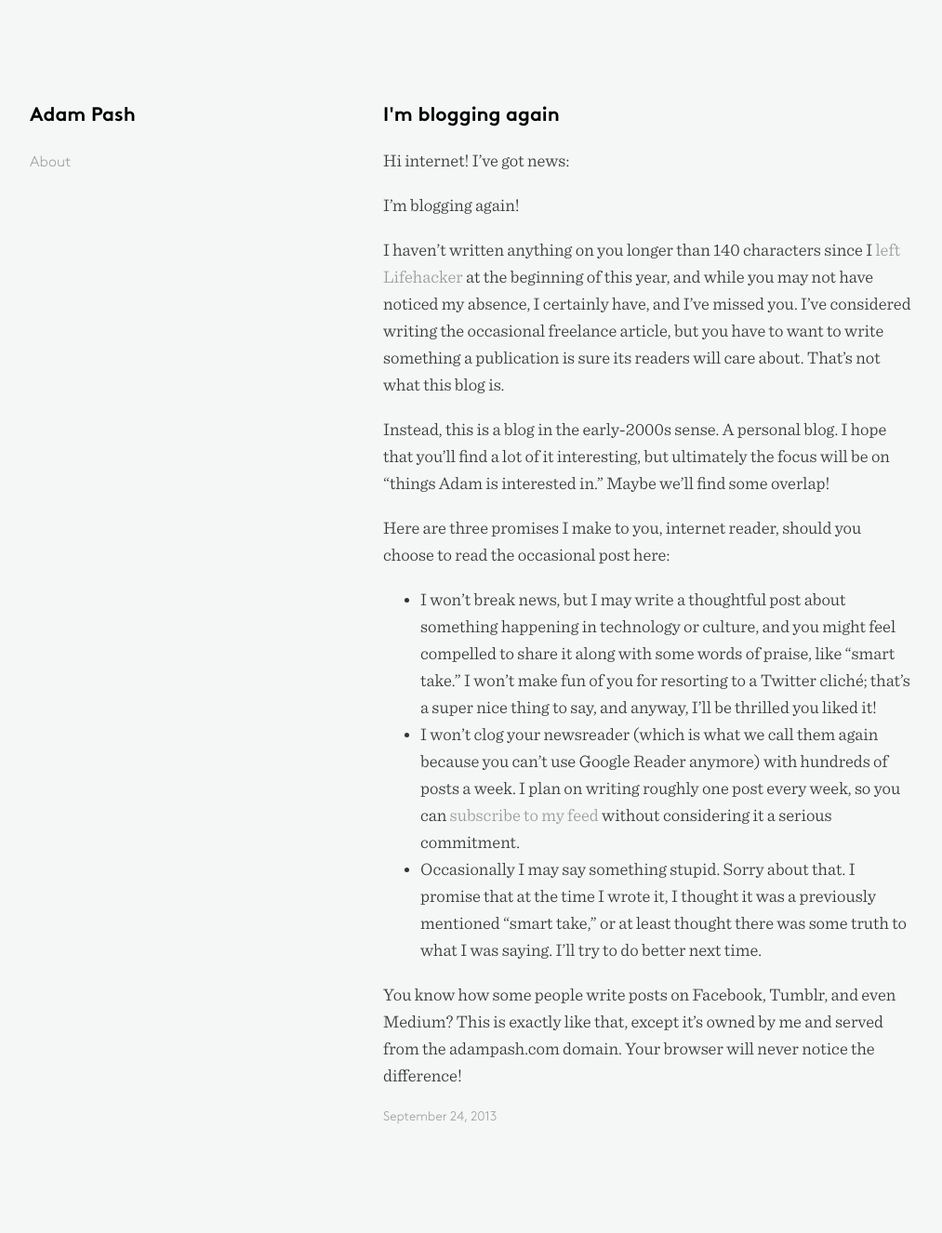
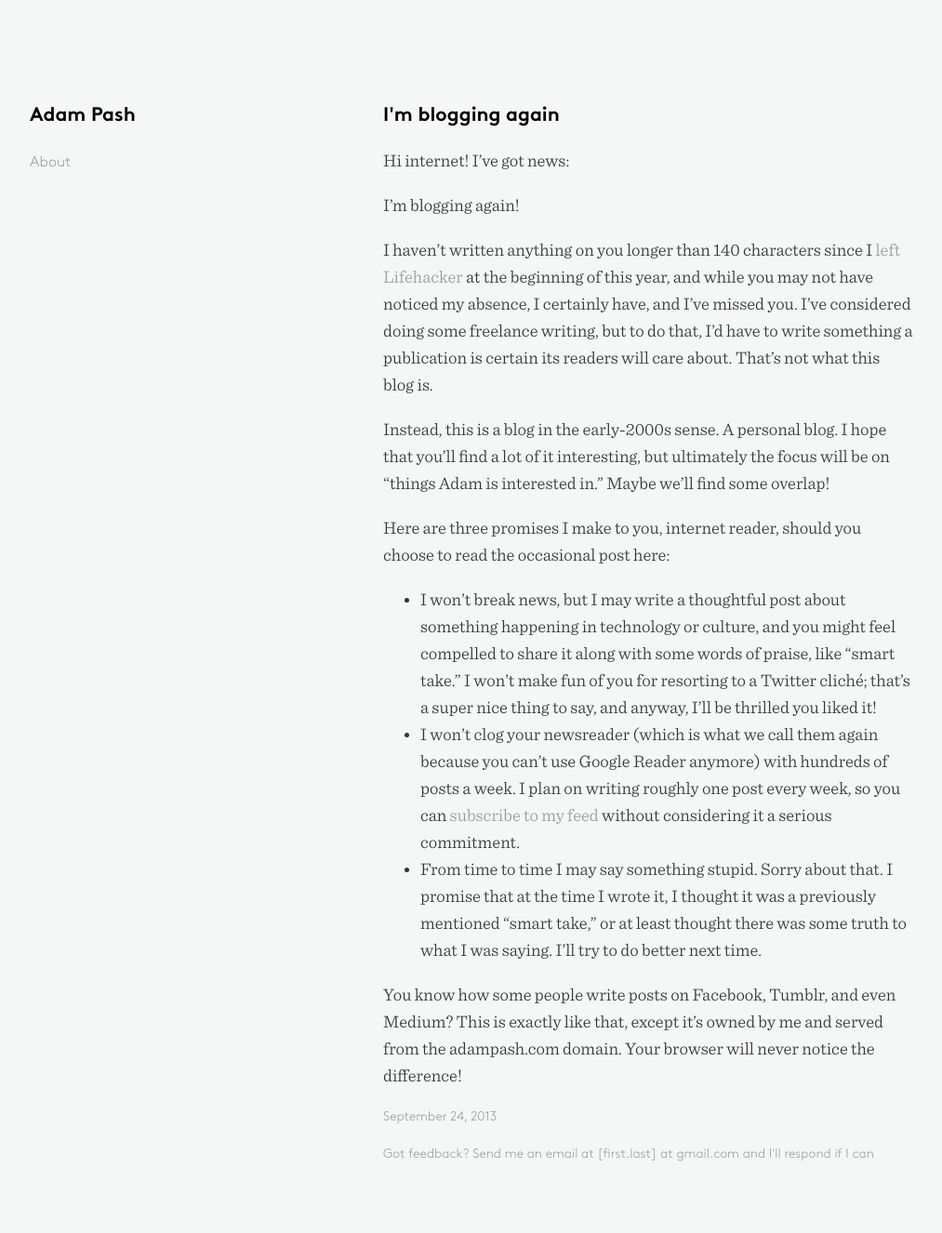
Before and after one commit to adampash/adampash.github.io, a Jekyll site: the page built from _posts/2013-09-24-i'm-blogging-again.md, in a window 1280 px wide. Shown: the whole page at 93% size, without its empty margins (38-1051 px from the left). Built offline with Jekyll 4.4.1, drawn with Linux system fonts in a browser that asks for light colours; Markdown is read by kramdown in place of the engine named in the settings; before the commit the page ends 1286 px from its top, so only the background shows below that.

Commit message:
added feedback note

```diff
--- a/_layouts/post.html
+++ b/_layouts/post.html
@@ -13,8 +13,12 @@ layout: default
     {{ content }}
   </div>
   <div class="meta">
-      <span class="date">
+      <div class="date">
         {{ page.date | date: "%B %e, %Y" }}
-      </span>
+      </div>
+      <br />
+      <div class="date">
+        Got feedback? Send me an email at [first.last] at gmail.com and I'll respond if I can
+      </div>
   </div>
 </div>
--- a/_posts/2013-09-24-i'm-blogging-again.md
+++ b/_posts/2013-09-24-i'm-blogging-again.md
@@ -8,14 +8,14 @@ Hi internet! I've got news:
 
 I'm blogging again!
 
-I haven't written anything on you longer than 140 characters since I [left Lifehacker](http://lifehacker.com/5973647/it-was-pash-like-cash) at the beginning of this year, and while you may not have noticed my absence, I certainly have, and I've missed you. I've considered writing the occasional freelance article, but you have to want to write something a publication is sure its readers will care about. That's not what this blog is.
+I haven't written anything on you longer than 140 characters since I [left Lifehacker](http://lifehacker.com/5973647/it-was-pash-like-cash) at the beginning of this year, and while you may not have noticed my absence, I certainly have, and I've missed you. I've considered doing some freelance writing, but to do that, I'd have to write something a publication is certain its readers will care about. That's not what this blog is.
 
 Instead, this is a blog in the early-2000s sense. A personal blog. I hope that you'll find a lot of it interesting, but ultimately the focus will be on "things Adam is interested in." Maybe we'll find some overlap!
 
 Here are three promises I make to you, internet reader, should you choose to read the occasional post here:
 
-* I won't break news, but I may write a thoughtful post about something happening in technology or culture, and you might feel compelled to share it along with some words of praise, like &ldquo;smart take.&rdquo; I won't make fun of you for resorting to a Twitter cliché; that's a super nice thing to say, and anyway, I'll be thrilled you liked it!
+* I won't break news, but I may write a thoughtful post about something happening in technology or culture, and you might feel compelled to share it along with some words of praise, like "smart take." I won't make fun of you for resorting to a Twitter cliché; that's a super nice thing to say, and anyway, I'll be thrilled you liked it!
 * I won't clog your newsreader (which is what we call them again because you can't use Google Reader anymore) with hundreds of posts a week. I plan on writing roughly one post every week, so you can [subscribe to my feed]({{ site.url }}/feed.xml) without considering it a serious commitment.
-* Occasionally I may say something stupid. Sorry about that. I promise that at the time I wrote it, I thought it was a previously mentioned "smart take," or at least thought there was some truth to what I was saying. I'll try to do better next time.
+* From time to time I may say something stupid. Sorry about that. I promise that at the time I wrote it, I thought it was a previously mentioned "smart take," or at least thought there was some truth to what I was saying. I'll try to do better next time.
 
 You know how some people write posts on Facebook, Tumblr, and even Medium? This is exactly like that, except it's owned by me and served from the adampash.com domain. Your browser will never notice the difference!
--- a/about.markdown
+++ b/about.markdown
@@ -7,6 +7,6 @@ My name is Adam Olin Pash. I'm grew up in [a small town in Iowa](http://www.city
 
 I've done a lot of things on the internet, but if you've heard of any of them, it's probably [Lifehacker](http://lifehacker.com). I've also written for a number of other publications, like Wired, Popular Science, and PC World, and I've written [a couple of books](http://www.amazon.com/Adam-Pash/e/B001JRYOY6/).
 
-I'm currently building things with code. You can follow me [on Twitter](https://twitter.com/adampash) or check me out [on GitHub](https://github.com/adampash/). You can email me at \[firstname.lastname\] at gmail and I'll get back to you asap.
+I'm currently building things with code. You can follow me [on Twitter](https://twitter.com/adampash) or check me out [on GitHub](https://github.com/adampash/). You can email me at \[first.last\] at gmail.com and I'll get back to you asap.
 
 You're visiting my blog, and [this is what my blog is about](/2013/09/24/i%27m-blogging-again/).
```
